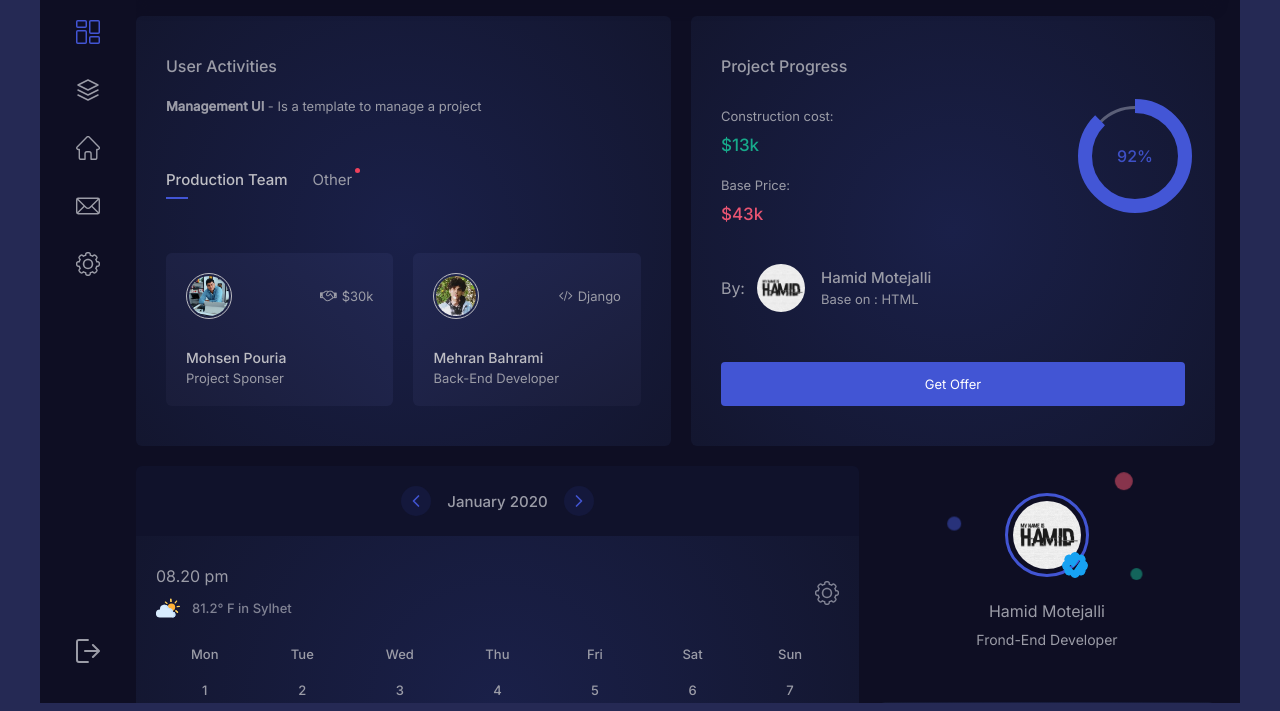
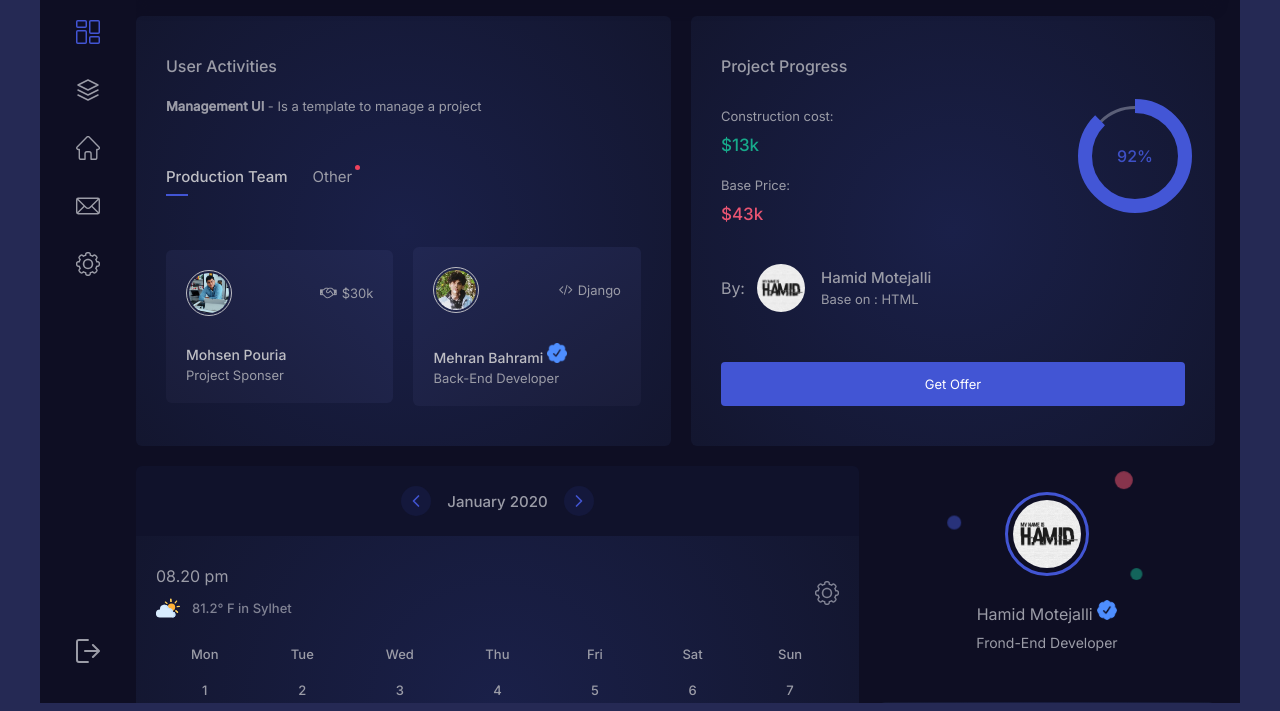
Before and after one commit to OstadHamid/Management-UI, a plain HTML site: page index.html in a window 1280 px wide. Shown: the part 105-816 px from the top of the page. Drawn offline with Linux system fonts and the light colour scheme.

Commit message:
edit verified badge

```diff
--- a/css/main.css
+++ b/css/main.css
@@ -1324,11 +1324,10 @@ body {
           animation: top 1s var(--delay) both;
 }
 #verified{
-  position: absolute;
-  max-width: 36px;
-  max-height: 36px;
+  width: 20px;
+  height: 20px;
+  padding: 0px;
   border: none;
-  bottom: 65px;
-  right: 25px;
+  filter: hue-rotate(25deg);
 }
 /*# sourceMappingURL=main.css.map */
--- a/index.html
+++ b/index.html
@@ -99,7 +99,8 @@
               </div>
              </div>
              <div class="destination-points">
-              <div class="point">Mehran Bahrami</div>
+
+              <div class="point">Mehran Bahrami <img id="verified" src="images/verified.png" alt=""></div>
               <div class="sub-point">Back-End Developer</div>
              </div>
             </div>
@@ -219,13 +220,12 @@
           <div class="account-wrapper" style="--delay: .8s">
            <div class="account-profile">
             <img src="images/hamid.jpg" alt="">
-            <img id="verified" src="images/verified.png" alt="">
             <div class="blob-wrap">
              <div class="blob"></div>
              <div class="blob"></div>
              <div class="blob"></div>
             </div>
-            <div class="account-name">Hamid Motejalli</div>
+            <div class="account-name">Hamid Motejalli <img id="verified" src="images/verified.png" alt=""></div>
             <div class="account-title">Frond-End Developer</div>
            </div>
            <div class="account card">
```
